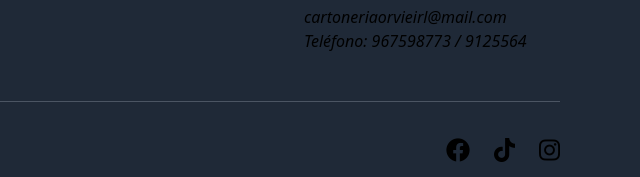
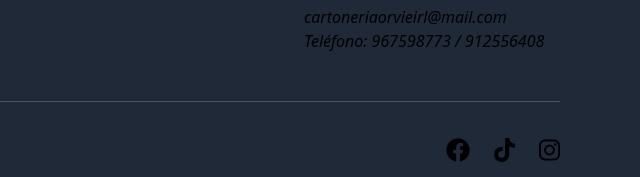
Before and after one commit to MAXm-20/newcartonfinal, a plain HTML site: page index.html in a window 1280 px wide. Shown: the part 3037-3214 px from the top of the page, 640-1280 px from the left. Drawn offline with nearby package versions, Linux system fonts and the light colour scheme.

Commit message:
Update index.html

```diff
--- a/index.html
+++ b/index.html
@@ -166,7 +166,7 @@
                         <p>Com. Campesina Viñas de Media Luna</p>
                         <p>Lima, Lurigancho-Chosica, Perú</p>
                         <p>Correo: cartoneriaorvieirl@mail.com</p>
-                        <p>Teléfono: 967598773 / 9125564</p>
+                        <p>Teléfono: 967598773 / 912556408</p>
                     </address>
                 </div>
             </div>
```
